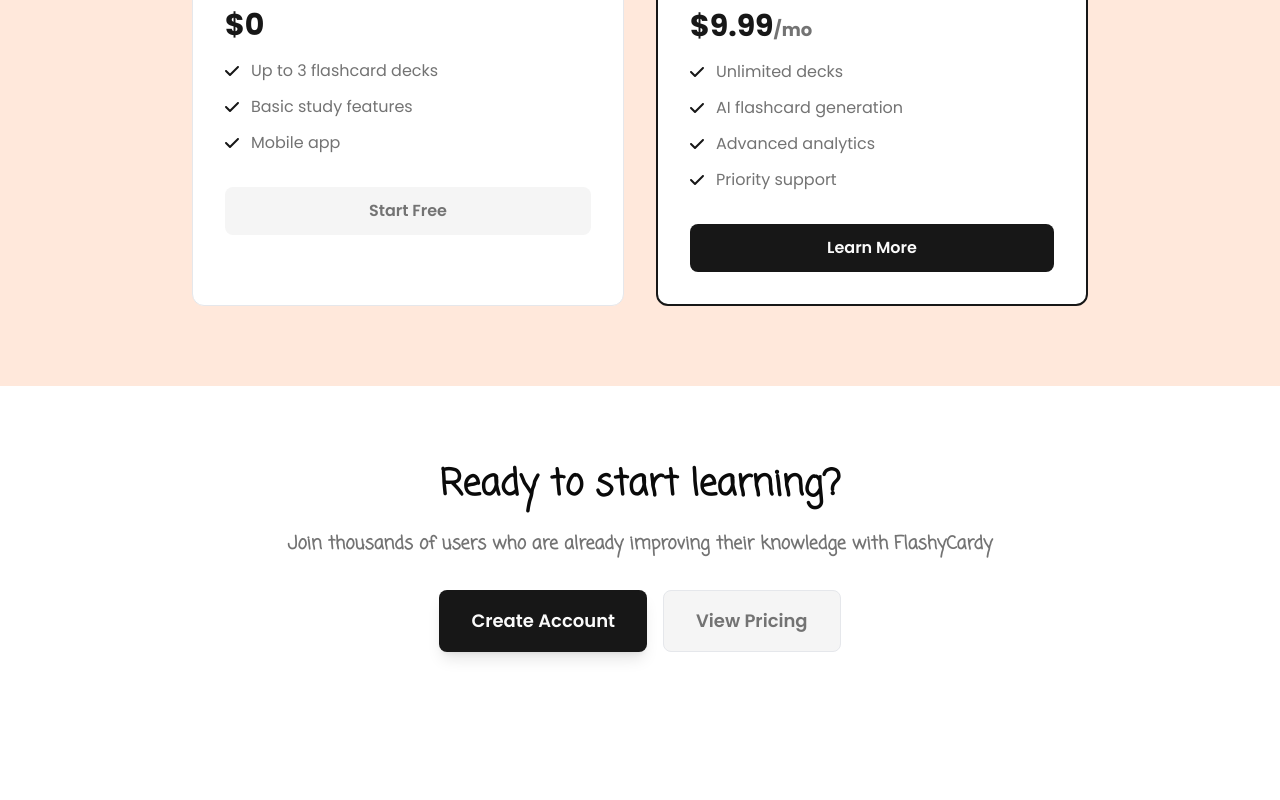
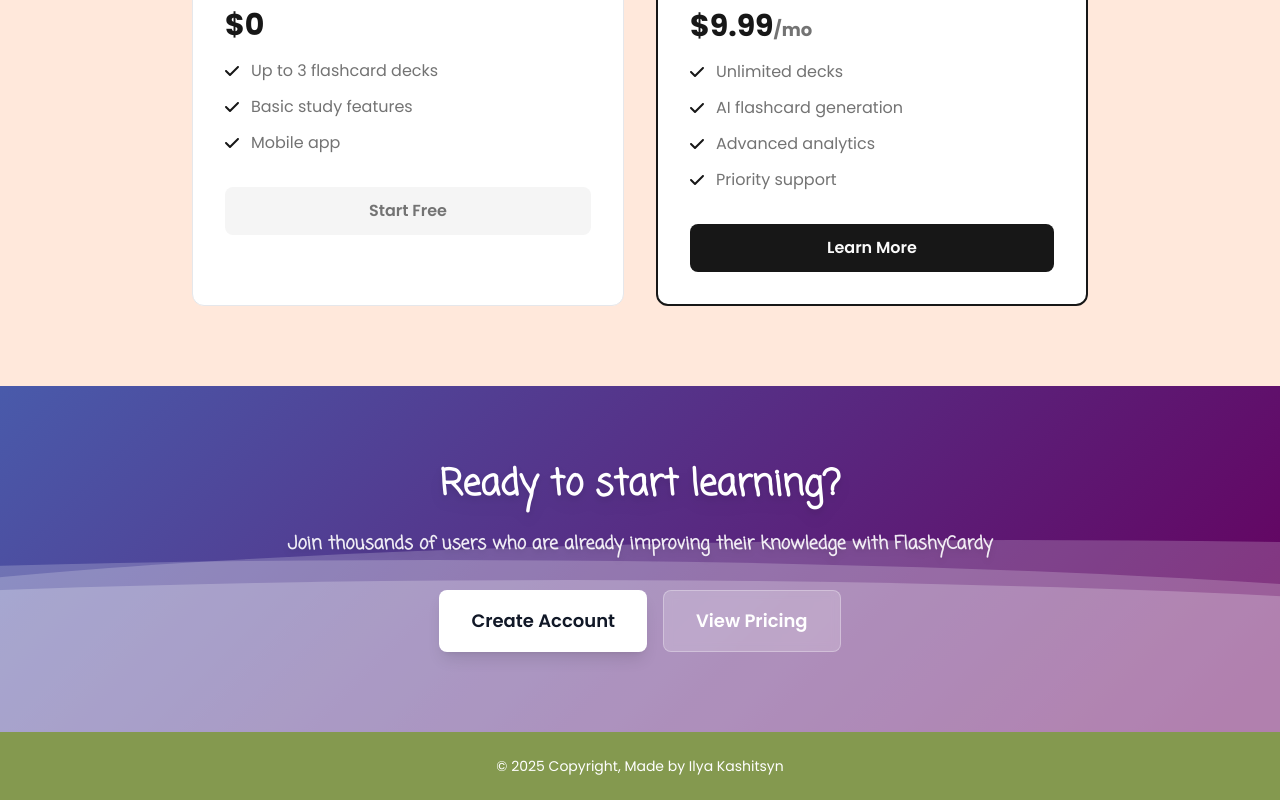
Before and after one commit to ilyakashitsyn/flashycardy-project, a Next.js app: page / in a window 1280 px wide. Shown: the part 1999-2799 px from the top of the page. Before the commit the page ends 2731 px from the top, so only its background shows below. Built offline with nearby package versions, Linux system fonts and the light colour scheme; no server answers.

Commit message:
Add wave background styles and footer component; update layout to include footer and enhance main section with animated wave effects for improved visual appeal.

```diff
--- a/src/app/globals.css
+++ b/src/app/globals.css
@@ -616,6 +616,110 @@ body[data-clerk-theme="dark"]
   }
 }
 
+/* Стили для волнового фона */
+@layer components {
+  .wave-background {
+    position: relative;
+    overflow: hidden;
+    background: linear-gradient(
+      315deg,
+      rgba(101, 0, 94, 1) 3%,
+      rgba(60, 132, 206, 1) 38%,
+      rgba(48, 238, 226, 1) 68%,
+      rgba(255, 25, 25, 1) 98%
+    );
+    animation: gradient 15s ease infinite;
+    background-size: 400% 400%;
+    background-attachment: fixed;
+  }
+
+  .dark .wave-background {
+    background: linear-gradient(
+      315deg,
+      rgba(50, 0, 47, 1) 3%,
+      rgba(30, 66, 103, 1) 38%,
+      rgba(24, 119, 113, 1) 68%,
+      rgba(128, 12, 12, 1) 98%
+    );
+  }
+
+  .wave-container {
+    position: absolute;
+    bottom: 0;
+    left: 0;
+    width: 100%;
+    height: 100%;
+    z-index: 0;
+  }
+
+  .wave {
+    background: rgb(255 255 255 / 25%);
+    border-radius: 1000% 1000% 0 0;
+    position: absolute;
+    width: 200%;
+    height: 12em;
+    animation: wave 10s -3s linear infinite;
+    transform: translate3d(0, 0, 0);
+    opacity: 0.8;
+    bottom: 0;
+    left: 0;
+  }
+
+  .wave:nth-of-type(2) {
+    bottom: -1.25em;
+    animation: wave 18s linear reverse infinite;
+    opacity: 0.8;
+  }
+
+  .wave:nth-of-type(3) {
+    bottom: -2.5em;
+    animation: wave 20s -1s reverse infinite;
+    opacity: 0.9;
+  }
+
+  .dark .wave {
+    background: rgb(255 255 255 / 15%);
+  }
+
+  .dark .wave:nth-of-type(2) {
+    background: rgb(255 255 255 / 10%);
+  }
+
+  .dark .wave:nth-of-type(3) {
+    background: rgb(255 255 255 / 20%);
+  }
+}
+
+@keyframes gradient {
+  0% {
+    background-position: 0% 0%;
+  }
+  50% {
+    background-position: 100% 100%;
+  }
+  100% {
+    background-position: 0% 0%;
+  }
+}
+
+@keyframes wave {
+  2% {
+    transform: translateX(1);
+  }
+  25% {
+    transform: translateX(-25%);
+  }
+  50% {
+    transform: translateX(-50%);
+  }
+  75% {
+    transform: translateX(-25%);
+  }
+  100% {
+    transform: translateX(1);
+  }
+}
+
 /* Стили для Clerk модальных окон */
 @layer components {
   /* Модальные окна Clerk */
--- a/src/app/layout.tsx
+++ b/src/app/layout.tsx
@@ -6,6 +6,7 @@ import { ThemeProvider } from "@/components/ui/theme-provider";
 import { ThemeToggle } from "@/components/ui/theme-toggle";
 import { ClerkProvider } from "@clerk/nextjs";
 import { Header } from "@/components/ui/header";
+import { Footer } from "@/components/ui/footer";
 import Script from "next/script";
 import Head from "next/head";
 
@@ -65,8 +66,11 @@ export default function RootLayout({
             storageKey="flashycardy-theme"
             enableColorScheme
           >
-            <Header />
-            {children}
+            <div className="min-h-screen flex flex-col">
+              <Header />
+              <main className="flex-1">{children}</main>
+              <Footer />
+            </div>
           </ThemeProvider>
         </ClerkProvider>
         <Script
--- a/src/app/page.tsx
+++ b/src/app/page.tsx
@@ -275,24 +275,29 @@ export default function Home() {
       </section>
 
       {/* CTA Section */}
-      <section className="py-20">
-        <div className="container mx-auto px-4">
+      <section className="py-20 wave-background relative">
+        <div className="wave-container">
+          <div className="wave"></div>
+          <div className="wave"></div>
+          <div className="wave"></div>
+        </div>
+        <div className="container mx-auto px-4 relative z-10">
           <div className="text-center max-w-3xl mx-auto">
-            <h2 className="text-3xl md:text-4xl font-bold text-foreground mb-6 heading-h2">
+            <h2 className="text-3xl md:text-4xl font-bold text-white mb-6 heading-h2 drop-shadow-lg">
               Ready to start learning?
             </h2>
-            <p className="text-lg text-muted-foreground mb-8 subheading-coming-soon">
+            <p className="text-lg text-white/90 mb-8 subheading-coming-soon drop-shadow-md">
               Join thousands of users who are already improving their knowledge
               with FlashyCardy
             </p>
             <div className="flex flex-col sm:flex-row gap-4 justify-center">
               <SignUpButton mode="modal">
-                <button className="w-full sm:w-auto px-8 py-4 bg-primary text-primary-foreground rounded-lg hover:bg-primary/90 transition-all duration-300 font-semibold text-lg shadow-lg hover:shadow-xl transform hover:-translate-y-1">
+                <button className="w-full sm:w-auto px-8 py-4 bg-white text-gray-900 rounded-lg hover:bg-white/90 transition-all duration-300 font-semibold text-lg shadow-lg hover:shadow-xl transform hover:-translate-y-1">
                   Create Account
                 </button>
               </SignUpButton>
               <Link href="/pricing">
-                <button className="w-full sm:w-auto px-8 py-4 bg-muted text-muted-foreground rounded-lg hover:bg-muted/80 transition-all duration-300 font-semibold text-lg border border-border hover:border-primary/50">
+                <button className="w-full sm:w-auto px-8 py-4 bg-white/20 text-white rounded-lg hover:bg-white/30 transition-all duration-300 font-semibold text-lg border border-white/30 hover:border-white/50 backdrop-blur-sm">
                   View Pricing
                 </button>
               </Link>
--- /dev/null
+++ b/src/components/ui/footer.tsx
@@ -0,0 +1,9 @@
+export function Footer() {
+  return (
+    <footer className="bg-[#84994F] text-white py-6 mt-auto">
+      <div className="container mx-auto px-4 text-center">
+        <p className="text-sm">© 2025 Copyright, Made by Ilya Kashitsyn</p>
+      </div>
+    </footer>
+  );
+}
--- a/src/components/ui/index.ts
+++ b/src/components/ui/index.ts
@@ -36,3 +36,4 @@ export { ThemeToggle } from "./theme-toggle";
 export { ThemeProvider } from "./theme-provider";
 export { Switch } from "./switch";
 export { BillingSwitch } from "./billing-switch";
+export { Footer } from "./footer";
```
